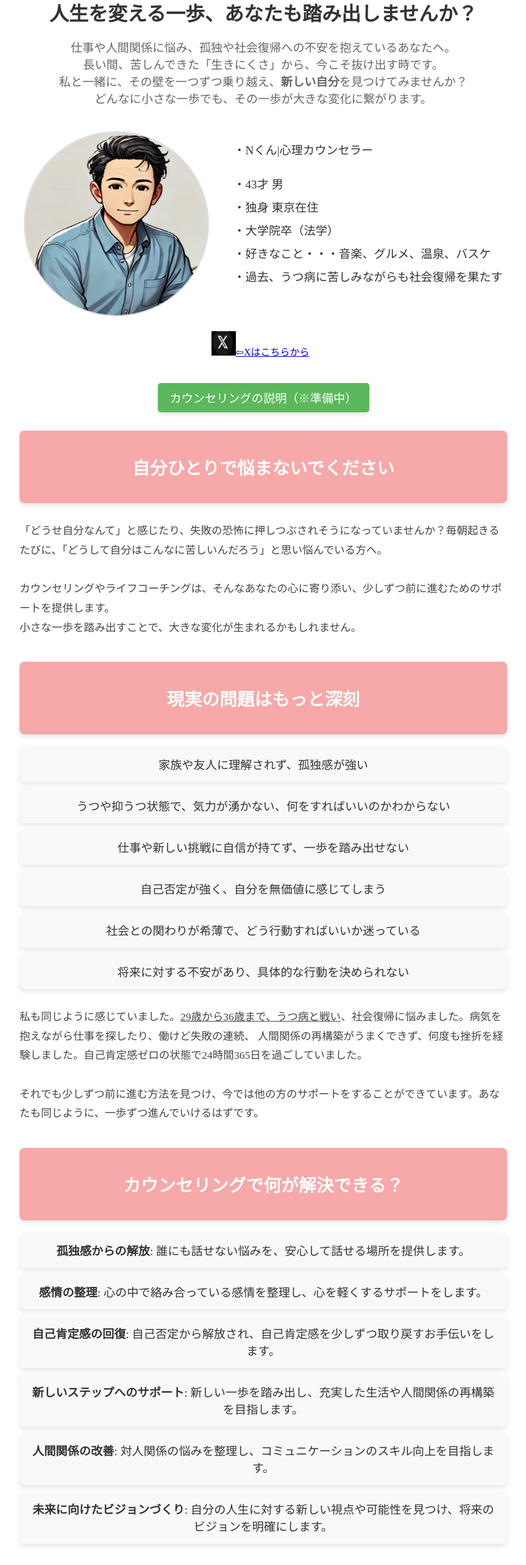
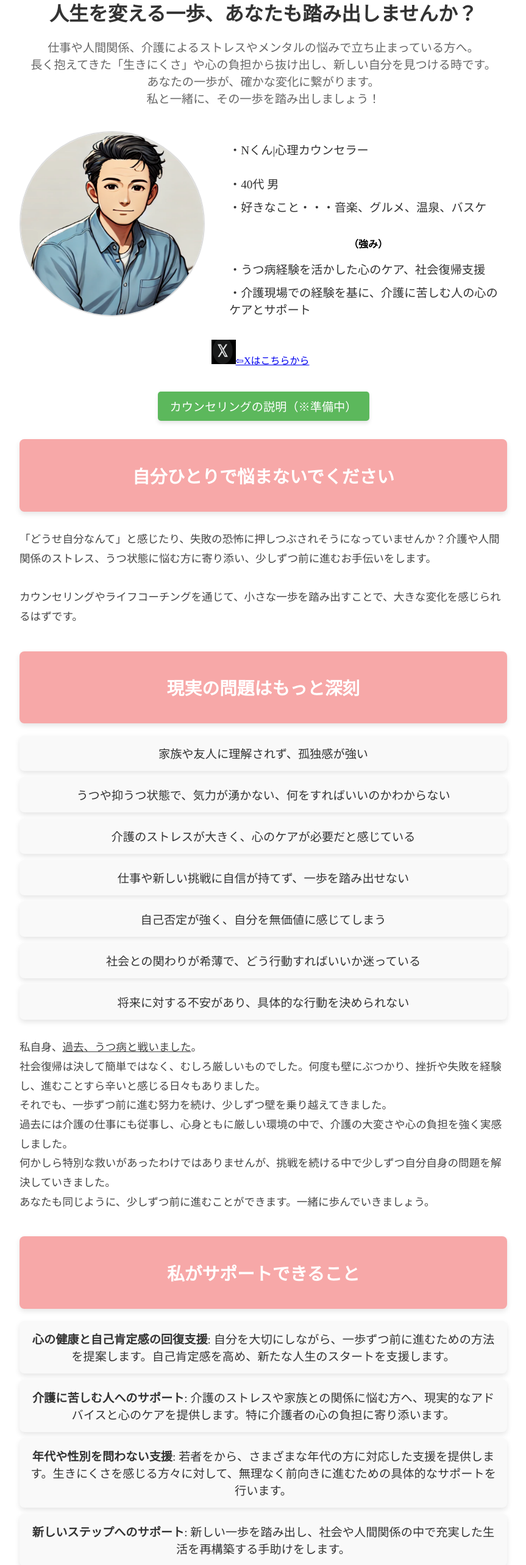
Before and after one commit to yasuhikasa/nshinri, a Next.js app: page / in a window 1280 px wide. Shown: the part 100-2666 px from the top of the page at 61% size, without its empty margins (208-1071 px from the left). Built offline with nearby package versions, Linux system fonts and the light colour scheme.

Commit message:
Update index.tsx

```diff
--- a/src/pages/index.tsx
+++ b/src/pages/index.tsx
@@ -9,7 +9,7 @@ const Home = () => {
       {/* SEOとメタ情報のためのHeadタグ */}
       <Head>
         <title>心理カウンセリングとライフコーチング - Nくん</title>
-        <meta name="description" content="Nくんの心理カウンセリングとライフコーチングサービス。うつ病や生きにくさ、社会復帰のサポートを提供します。" />
+        <meta name="description" content="Nくんの心理カウンセリングとライフコーチングサービス。うつ病や生きにくさ、社会復帰、介護の悩みに寄り添い、具体的なサポートを提供します。" />
         <meta name="viewport" content="width=device-width, initial-scale=1" />
         <meta property="og:title" content="心理カウンセリングとライフコーチング - Nくん" />
         <meta property="og:description" content="生きにくさに寄り添い、社会復帰や自己肯定感の回復をサポートします。" />
@@ -20,7 +20,6 @@ const Home = () => {
         <meta name="twitter:description" content="生きにくさに寄り添い、自己肯定感を回復するライフコーチング。" />
         <meta name="twitter:image" content="/x.png" />
         <meta name="google-site-verification" content="qhPi1I958aMX4JB4OO-vT4w_m1ls0YdUOTaq-GmhxdE" />
-
       </Head>
 
       <Header /> {/* ヘッダーを表示 */}
@@ -28,12 +27,13 @@ const Home = () => {
       <div className={styles.container}>
         {/* トップ部分 */}
         <h1 className={styles.heading}>人生を変える一歩、あなたも踏み出しませんか？</h1>
-        <p className={styles.subtext}>
-          仕事や人間関係に悩み、孤独や社会復帰への不安を抱えているあなたへ。<br />
-          長い間、苦しんできた「生きにくさ」から、今こそ抜け出す時です。<br />
-          私と一緒に、その壁を一つずつ乗り越え、<strong>新しい自分</strong>を見つけてみませんか？<br />
-          どんなに小さな一歩でも、その一歩が大きな変化に繋がります。
-        </p>
+          <p className={styles.subtext}>
+            仕事や人間関係、介護によるストレスやメンタルの悩みで立ち止まっている方へ。<br />
+            長く抱えてきた「生きにくさ」や心の負担から抜け出し、新しい自分を見つける時です。<br />
+            あなたの一歩が、確かな変化に繋がります。<br />
+            私と一緒に、その一歩を踏み出しましょう！
+          </p>
+
 
         {/* 画像とプロフィールを横並びに配置 */}
         <div className={styles.profileContainer}>
@@ -49,11 +49,14 @@ const Home = () => {
           <div className={styles.profileText}>
             <ul>
               <li>・Nくん|心理カウンセラー</li><br />
-              <li>・43才 男</li>
-              <li>・独身 東京在住</li>
-              <li>・大学院卒（法学）</li>
+              <li>・40代 男</li>
               <li>・好きなこと・・・音楽、グルメ、温泉、バスケ</li>
-              <li>・過去、うつ病に苦しみながらも社会復帰を果たす</li>
+            </ul>
+            <br />
+            <strong>（強み）</strong>
+            <ul>
+              <li>・うつ病経験を活かした心のケア、社会復帰支援</li>
+              <li>・介護現場での経験を基に、介護に苦しむ人の心のケアとサポート</li>
             </ul>
           </div>
         </div>
@@ -87,9 +90,8 @@ const Home = () => {
           {/* 導入部分 */}
           <div className={styles.introduction}>
             <p>
-              「どうせ自分なんて」と感じたり、失敗の恐怖に押しつぶされそうになっていませんか？毎朝起きるたびに、「どうして自分はこんなに苦しいんだろう」と思い悩んでいる方へ。<br /><br />
-              カウンセリングやライフコーチングは、そんなあなたの心に寄り添い、少しずつ前に進むためのサポートを提供します。<br />
-              小さな一歩を踏み出すことで、大きな変化が生まれるかもしれません。
+              「どうせ自分なんて」と感じたり、失敗の恐怖に押しつぶされそうになっていませんか？介護や人間関係のストレス、うつ状態に悩む方に寄り添い、少しずつ前に進むお手伝いをします。<br /><br />
+              カウンセリングやライフコーチングを通じて、小さな一歩を踏み出すことで、大きな変化を感じられるはずです。
             </p>
           </div>
 
@@ -110,6 +112,9 @@ const Home = () => {
                 うつや抑うつ状態で、気力が湧かない、何をすればいいのかわからない
               </li>
               <li className={styles.card}>
+                介護のストレスが大きく、心のケアが必要だと感じている
+              </li>
+              <li className={styles.card}>
                 仕事や新しい挑戦に自信が持てず、一歩を踏み出せない
               </li>
               <li className={styles.card}>
@@ -127,56 +132,59 @@ const Home = () => {
 
             {/* 自分のエピソード */}
             <div className={styles.storyBlock}>
-              <p className={styles.introduction}>
-                私も同じように感じていました。<u>29歳から36歳まで、うつ病と戦い</u>、社会復帰に悩みました。病気を抱えながら仕事を探したり、働けど失敗の連続、
-                人間関係の再構築がうまくできず、何度も挫折を経験しました。自己肯定感ゼロの状態で24時間365日を過ごしていました。<br /><br />
-                それでも少しずつ前に進む方法を見つけ、今では他の方のサポートをすることができています。あなたも同じように、一歩ずつ進んでいけるはずです。
-              </p>
+            <p className={styles.introduction}>
+              　私自身、<u>過去、うつ病と戦いました</u>。<br />
+              社会復帰は決して簡単ではなく、むしろ厳しいものでした。何度も壁にぶつかり、挫折や失敗を経験し、進むことすら辛いと感じる日々もありました。<br />
+              それでも、一歩ずつ前に進む努力を続け、少しずつ壁を乗り越えてきました。<br />
+              　過去には介護の仕事にも従事し、心身ともに厳しい環境の中で、介護の大変さや心の負担を強く実感しました。<br />
+              　何かしら特別な救いがあったわけではありませんが、挑戦を続ける中で少しずつ自分自身の問題を解決していきました。<br />
+              　あなたも同じように、少しずつ前に進むことができます。一緒に歩んでいきましょう。
+            </p>
+
             </div>
           </div>
 
           {/* カウンセリングで何が解決できる？ */}
           <div className={styles.solutionContainer}>
             <div className={styles.solutionBanner}>
-              <h2 className={styles.bannerText}>カウンセリングで何が解決できる？</h2>
+              <h2 className={styles.bannerText}>私がサポートできること</h2>
             </div>
-            <div className={styles.solutionBlock}>
+
+            {/* サポートのリスト */}
+            <div className={styles.problemBlock}>
               <ul className={styles.cardList}>
                 <li className={styles.card}>
-                  <strong>孤独感からの解放</strong>: 誰にも話せない悩みを、安心して話せる場所を提供します。
+                <strong>心の健康と自己肯定感の回復支援</strong>: 自分を大切にしながら、一歩ずつ前に進むための方法を提案します。自己肯定感を高め、新たな人生のスタートを支援します。
                 </li>
                 <li className={styles.card}>
-                  <strong>感情の整理</strong>: 心の中で絡み合っている感情を整理し、心を軽くするサポートをします。
+                  <strong>介護に苦しむ人へのサポート</strong>: 介護のストレスや家族との関係に悩む方へ、現実的なアドバイスと心のケアを提供します。特に介護者の心の負担に寄り添います。
                 </li>
                 <li className={styles.card}>
-                  <strong>自己肯定感の回復</strong>: 自己否定から解放され、自己肯定感を少しずつ取り戻すお手伝いをします。
+                <strong>年代や性別を問わない支援</strong>: 若者をから、さまざまな年代の方に対応した支援を提供します。生きにくさを感じる方々に対して、無理なく前向きに進むための具体的なサポートを行います。
                 </li>
                 <li className={styles.card}>
-                  <strong>新しいステップへのサポート</strong>: 新しい一歩を踏み出し、充実した生活や人間関係の再構築を目指します。
-                </li>
-                <li className={styles.card}>
-                  <strong>人間関係の改善</strong>: 対人関係の悩みを整理し、コミュニケーションのスキル向上を目指します。
-                </li>
-                <li className={styles.card}>
-                  <strong>未来に向けたビジョンづくり</strong>: 自分の人生に対する新しい視点や可能性を見つけ、将来のビジョンを明確にします。
+                <strong>新しいステップへのサポート</strong>: 新しい一歩を踏み出し、社会や人間関係の中で充実した生活を再構築する手助けをします。
                 </li>
               </ul>
             </div>
+
           </div>
-
 
           {/* カウンセリング対象 */}
           <div className={styles.targetContainer}>
             <div className={styles.targetBanner}>
-              <h2 className={styles.bannerText}>どんな方でも大丈夫です</h2>
+              <h2 className={styles.bannerText}>年代、性別問わずどんな方でも大丈夫です</h2>
             </div>
             <div className={styles.targetBlock}>
               <p>
-                うつ病や生きにくさに悩む方だけでなく、社会復帰や人間関係の構築に困難を感じている方も対象です。悩みの大きさに関わらず、まずは話してみませんか？
+                うつ病や生きにくさに悩む方だけでなく、介護の悩みや社会復帰、人間関係の構築に困難を感じている方も対象です。悩みの大きさに関わらず、まずは話してみませんか？
               </p>
               <ul className={styles.cardList}>
               <li className={styles.card}>
                 うつ病や抑うつ感から抜け出そうとしても、次の一歩が踏み出せない方
+              </li>
+              <li className={styles.card}>
+                介護に関する悩みを抱え、心の負担が大きくなっている方
               </li>
               <li className={styles.card}>
                 新しい人間関係を築くことに不安を感じ、どう行動していいかわからない方
```
